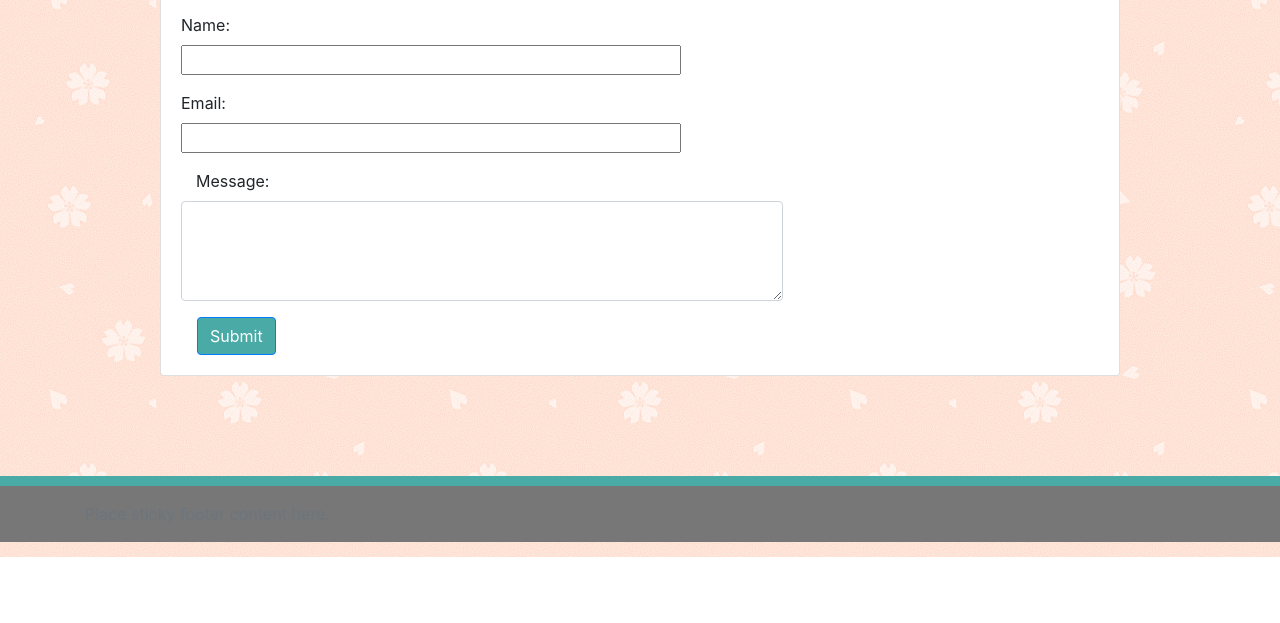
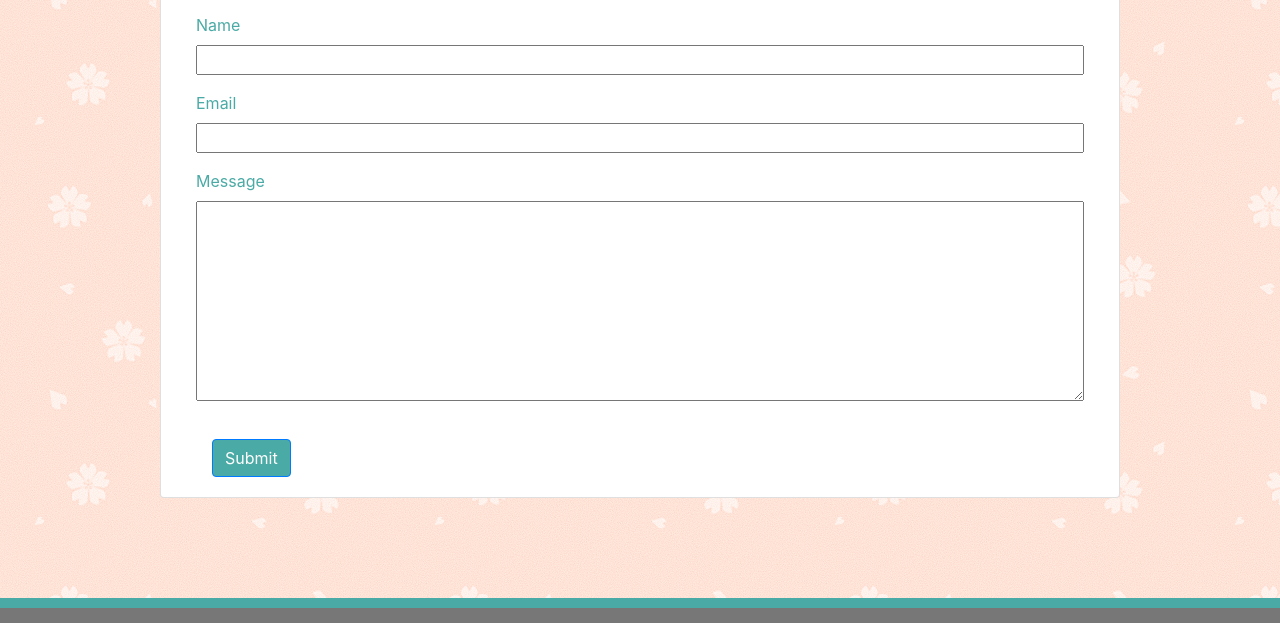
Before and after one commit to Nana90-byte/Bootstrap-Portfolio, a plain HTML site: page contact.html in a window 1280 px wide. Shown: the part 243-866 px from the top of the page. Before the commit the page ends 800 px from the top, so only its background shows below. Drawn offline with nearby package versions, Linux system fonts and the light colour scheme.

Commit message:
worked on portfolio and contact file, still needs work

```diff
--- a/contact.html
+++ b/contact.html
@@ -5,10 +5,18 @@
     <!-- Required meta tags -->
     <meta charset="utf-8">
     <meta name="viewport" content="width=device-width, initial-scale=1, shrink-to-fit=no">
-
-    <!-- Bootstrap CSS -->
+    <script src="https://code.jquery.com/jquery-3.3.1.slim.min.js"
+        integrity="sha384-q8i/X+965DzO0rT7abK41JStQIAqVgRVzpbzo5smXKp4YfRvH+8abtTE1Pi6jizo"
+        crossorigin="anonymous"></script>
     <link rel="stylesheet" href="https://stackpath.bootstrapcdn.com/bootstrap/4.3.1/css/bootstrap.min.css"
         integrity="sha384-ggOyR0iXCbMQv3Xipma34MD+dH/1fQ784/j6cY/iJTQUOhcWr7x9JvoRxT2MZw1T" crossorigin="anonymous">
+    <script src="https://cdnjs.cloudflare.com/ajax/libs/popper.js/1.14.7/umd/popper.min.js"
+        integrity="sha384-UO2eT0CpHqdSJQ6hJty5KVphtPhzWj9WO1clHTMGa3JDZwrnQq4sF86dIHNDz0W1"
+        crossorigin="anonymous"></script>
+    <script src="https://stackpath.bootstrapcdn.com/bootstrap/4.3.1/js/bootstrap.min.js"
+        integrity="sha384-JjSmVgyd0p3pXB1rRibZUAYoIIy6OrQ6VrjIEaFf/nJGzIxFDsf4x0xIM+B07jRM"
+        crossorigin="anonymous"></script>
+
 
     <title>Hello, world!</title>
 </head>
@@ -54,17 +62,18 @@
                 <div class="col-md-12" style="color: #4aaaa5">
                     <h1 style="font-family: Georgia, 'Times New Roman', Times, serif">Contact</h1>
                     <hr>
-                </div>
+
                 <div class="row">
-                    <div class="col-md-8">
+                    <div class="col-md-12">
                         <form stlye="font-family: Arial, Helvetica, sans-serif">
 
                             <div class="form-group row">
                                 <div class="col-md-12">
-                                    <label for="formGroupExampleInput">Name:</label>
+                                    <label for="formGroupExampleInput">Name</label>
+
                                     <div class="row">
                                         <div class="col-md-12">
-                                            <input type="text" style="width: 500px" id="formGroupExampleInput">
+                                            <input type="text" style="width: 100%" id="formGroupExampleInput">
                                         </div>
                                     </div>
                                 </div>
@@ -72,25 +81,27 @@
 
                             <div class="form-group row">
                                 <div class="col-md-12">
-                                    <label for="formGroupExampleInput2">Email:</label>
+                                    <label for="formGroupExampleInput2">Email</label>
+
                                     <div class="row">
                                         <div class="col-md-12">
-                                            <input type="text" style="width: 500px" id="formGroupExampleInput2">
+                                            <input type="text" style="width: 100%" id="formGroupExampleInput2">
                                         </div>
                                     </div>
                                 </div>
                             </div>
 
-                            <div class="form-group" class="row">
-                                <div class="col-md-6">
-                                    <label for="exampleFormControlTextarea1">Message:</label>
-                                </div>
+                            <div class="form-group row">
+                                <div class="col-md-12">
+                                    <label for="exampleFormControlTextarea1">Message</label>
 
-                                <div class="row">
-                                    <div class="col-md-12">
-                                        <textarea class="form-control" style="height: 100px"
+
+                                 <div class=" form-group row">
+                                    <div class="col-xs-12 col-sm-12 col-md-12">
+                                        <textarea style="height: 200px; width: 100%"
                                             id="exampleFormControlTextarea1"></textarea>
                                     </div>
+                                 </div>
                                 </div>
                             </div>
 
@@ -106,6 +117,7 @@
 
                     </div>
 
+                </div>
                 </div>
             </div>
         </div>
@@ -125,17 +137,7 @@
 
 
 
-    <!-- Optional JavaScript -->
-    <!-- jQuery first, then Popper.js, then Bootstrap JS -->
-    <script src="https://code.jquery.com/jquery-3.3.1.slim.min.js"
-        integrity="sha384-q8i/X+965DzO0rT7abK41JStQIAqVgRVzpbzo5smXKp4YfRvH+8abtTE1Pi6jizo"
-        crossorigin="anonymous"></script>
-    <script src="https://cdnjs.cloudflare.com/ajax/libs/popper.js/1.14.7/umd/popper.min.js"
-        integrity="sha384-UO2eT0CpHqdSJQ6hJty5KVphtPhzWj9WO1clHTMGa3JDZwrnQq4sF86dIHNDz0W1"
-        crossorigin="anonymous"></script>
-    <script src="https://stackpath.bootstrapcdn.com/bootstrap/4.3.1/js/bootstrap.min.js"
-        integrity="sha384-JjSmVgyd0p3pXB1rRibZUAYoIIy6OrQ6VrjIEaFf/nJGzIxFDsf4x0xIM+B07jRM"
-        crossorigin="anonymous"></script>
+
 </body>
 
 </html>
```
Also changed, not shown: index.html (+3 -5 lines), portfolio.html (+24 -11 lines).
